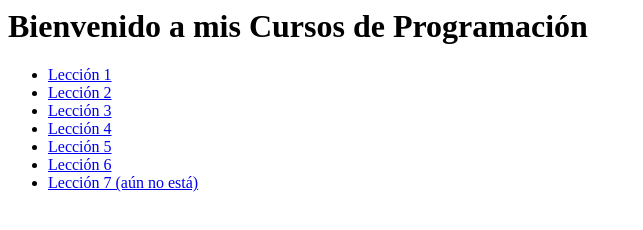
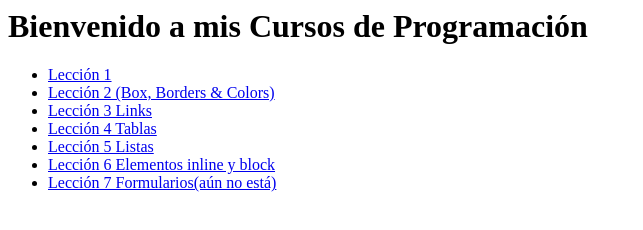
Before and after one commit to RusJokah/cursos-programacion, a plain HTML site: page index.html in a window 1280 px wide. Shown: the whole page, without its empty margins (0-643 px from the left). Drawn offline with Linux system fonts and the light colour scheme.

Commit message:
Update index.html

```diff
--- a/index.html
+++ b/index.html
@@ -5,13 +5,13 @@
   <body>
     <h1>Bienvenido a mis Cursos de Programación</h1>
     <ul>
-      <li><a href="HTML + CSS/Leccion01 HTML/index.html">Lección 1</a></li>
-      <li><a href="HTML + CSS/Leccion02 HTML + CSS/BoxandBorders.html">Lección 2</a></li>
-      <li><a href="HTML + CSS/Leccion03 HTML + CSS Links/index.html">Lección 3</a></li>
-      <li><a href="HTML%20+%20CSS/Leccion04%20HTML%20+%20CSS%20Tablas/index.html">Lección 4</a></li>
-      <li><a href="HTML%20+%20CSS/Leccion05%20HTML%20+%20CSS%20Listas/index.html">Lección 5</a></li>
-      <li><a href="HTML%20+%20CSS/Leccion06%20HTML%20+%20CSS%20Elementos%20Inline%20y%20Block/index.html">Lección 6</a></li>
-      <li><a href="HTML + CSS/Leccion07 HTML + CSS Formularios/index.html">Lección 7 (aún no está)</a></li>
+      <li><a href="HTML%20+%20CSS/Leccion01%20HTML/Ejercicio.html">Lección 1</a></li>
+      <li><a href="HTML%20+%20CSS/Leccion02%20HTML%20+%20CSS/BoxandBorders.html">Lección 2 (Box, Borders & Colors)</a></li>
+      <li><a href="HTML%20+%20CSS/Leccion03%20HTML%20+%20CSS%20Links/index.html">Lección 3 Links</a></li>
+      <li><a href="HTML%20+%20CSS/Leccion04%20HTML%20+%20CSS%20Tablas/index.html">Lección 4 Tablas</a></li>
+      <li><a href="HTML%20+%20CSS/Leccion05%20HTML%20+%20CSS%20Listas/index.html">Lección 5 Listas</a></li>
+      <li><a href="HTML%20+%20CSS/Leccion06%20HTML%20+%20CSS%20Elementos%20Inline%20y%20Block/index.html">Lección 6 Elementos inline y block</a></li>
+      <li><a href="HTML%20+%20CSS/Leccion07%20HTML%20+%20CSS%20Formularios/index.html">Lección 7 Formularios(aún no está)</a></li>
     </ul>
   </body>
 </html>
```
